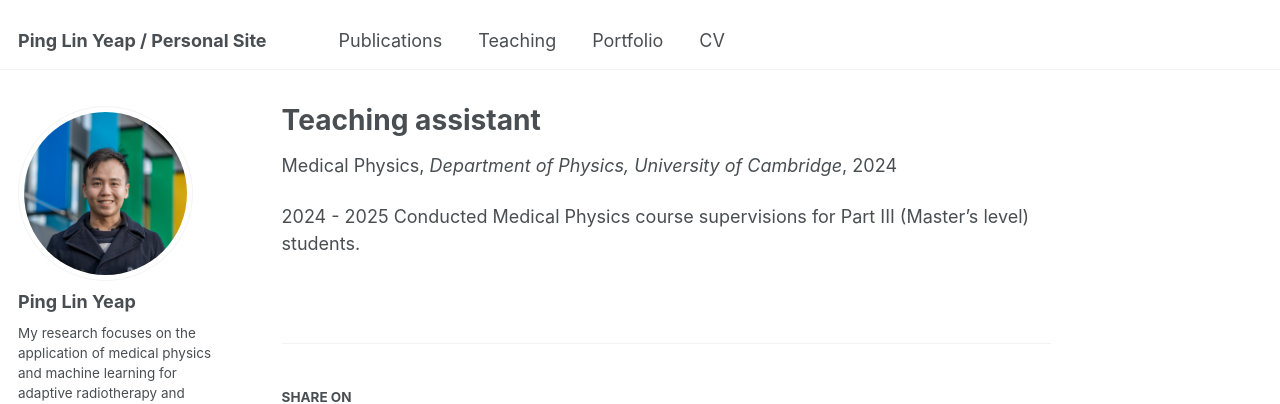
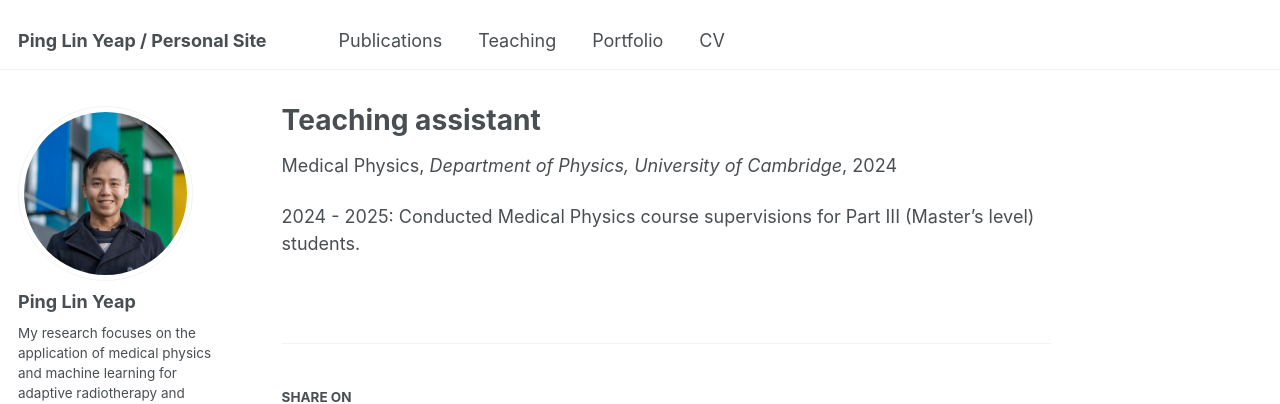
Before and after one commit to yeappl/yeappl.github.io, a Jekyll site: the page built from _teaching/2024-medical-physics-teaching.md, in a window 1280 px wide and 941 px high. Shown: the top 404 px of the window. Built offline with Jekyll 4.4.1, drawn with Linux system fonts in a browser that asks for light colours; some web fonts are replaced.

```diff
--- a/_teaching/2024-medical-physics-teaching.md
+++ b/_teaching/2024-medical-physics-teaching.md
@@ -8,5 +8,4 @@ date: 2024-01-01
 location: "United Kingdom"
 ---
 
-2024 - 2025
-Conducted Medical Physics course supervisions for Part III (Master’s level) students.
+2024 - 2025: Conducted Medical Physics course supervisions for Part III (Master’s level) students.
```
